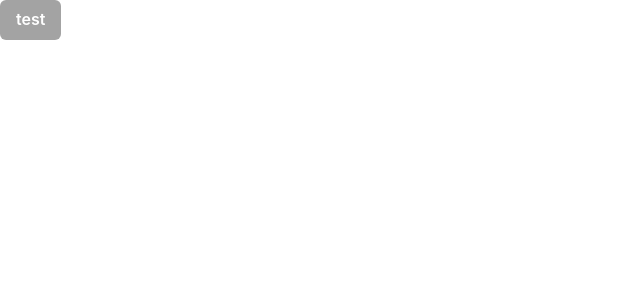
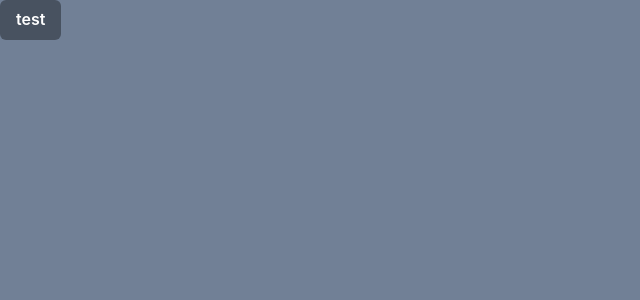
Before and after one commit to kazu-S-1110/react-ts-jake-userapp_210808, a React (Create React App) app: page / in a window 1280 px wide. Shown: the top 300 px of the page, without its empty margins (0-640 px from the left). Built offline with nearby package versions, Linux system fonts and the light colour scheme.

Commit message:
chakraでthemeを設定する方法を学習。これいいね♪

```diff
--- a/src/App.tsx
+++ b/src/App.tsx
@@ -1,9 +1,10 @@
 import './App.css';
 import { Button, ChakraProvider } from '@chakra-ui/react';
+import theme from './theme/theme';
 
 function App() {
   return (
-    <ChakraProvider>
+    <ChakraProvider theme={theme}>
       <Button colorScheme="blackAlpha">test</Button>
     </ChakraProvider>
   );
--- /dev/null
+++ b/src/theme/theme.ts
@@ -0,0 +1,14 @@
+import { extendTheme } from '@chakra-ui/react';
+
+const theme = extendTheme({
+  styles: {
+    global: {
+      body: {
+        backgroundColor: 'gray.500',
+        color: 'gray.800',
+      },
+    },
+  },
+});
+
+export default theme;
```
